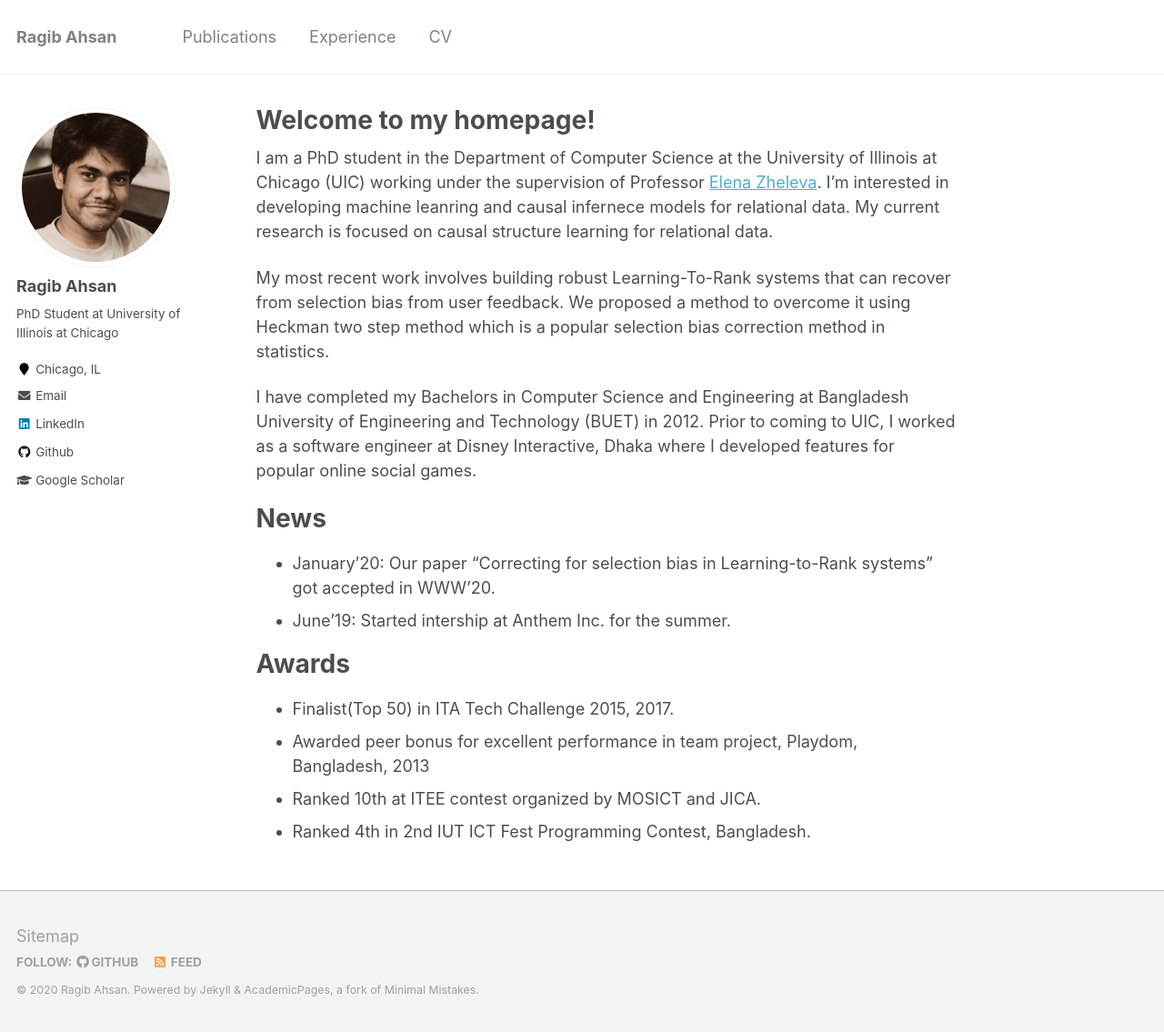
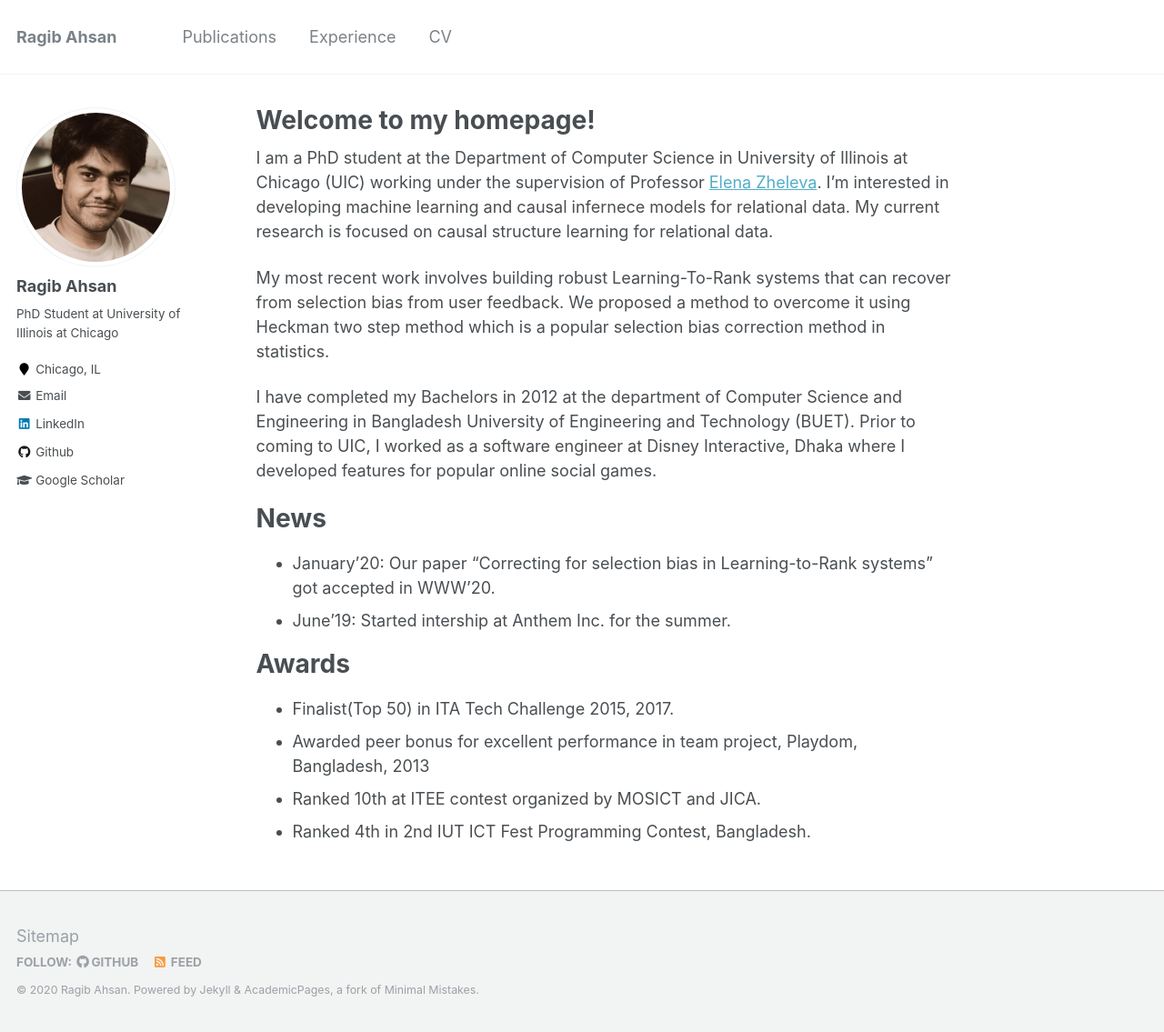
Before and after one commit to ragib06/ragib06.github.io, a Jekyll site: the page built from _pages/about.md, in a window 1280 px wide and 1135 px high. Shown: the whole window at 91% size. Built offline with Jekyll 4.4.1, drawn with Linux system fonts in a browser that asks for light colours.

Commit message:
Update about.md

```diff
--- a/_pages/about.md
+++ b/_pages/about.md
@@ -8,11 +8,11 @@ redirect_from:
   - /about.html
 ---
 
-I am a PhD student in the Department of Computer Science at the University of Illinois at Chicago (UIC) working under the supervision of Professor [Elena Zheleva](https://www.cs.uic.edu/~elena/). I'm interested in developing machine leanring and causal infernece models for relational data. My current research is focused on causal structure learning for relational data.
+I am a PhD student at the Department of Computer Science in University of Illinois at Chicago (UIC) working under the supervision of Professor [Elena Zheleva](https://www.cs.uic.edu/~elena/). I'm interested in developing machine learning and causal infernece models for relational data. My current research is focused on causal structure learning for relational data.
 
 My most recent work involves building robust Learning-To-Rank systems that can recover from selection bias from user feedback. We proposed a method to overcome it using Heckman two step method which is a popular selection bias correction method in statistics.
 
-I have completed my Bachelors in Computer Science and Engineering at Bangladesh University of Engineering and Technology (BUET) in 2012. Prior to coming to UIC, I worked as a software engineer at Disney Interactive, Dhaka where I developed features for popular online social games.
+I have completed my Bachelors in 2012 at the department of Computer Science and Engineering in Bangladesh University of Engineering and Technology (BUET). Prior to coming to UIC, I worked as a software engineer at Disney Interactive, Dhaka where I developed features for popular online social games.
 
 
 
```
